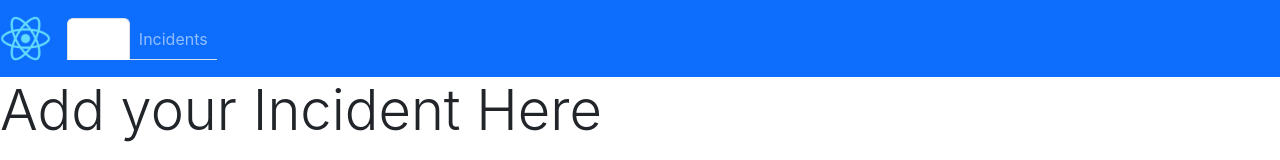
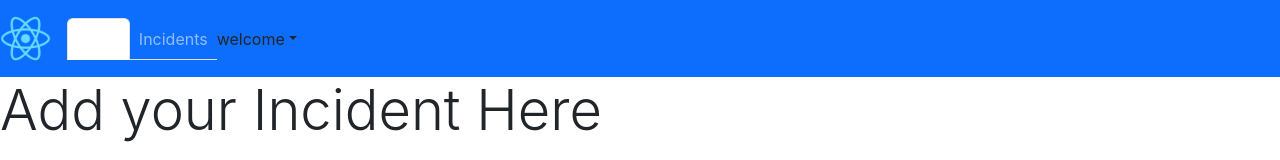
Before and after one commit to OHailwood98/incident_tracker, a React (Create React App) app: page / in a window 1280 px wide. Shown: the top 160 px of the page. Built offline with nearby package versions, Linux system fonts and the light colour scheme.

Commit message:
fix navbar

```diff
--- a/src/components/nav/TopNavBar.js
+++ b/src/components/nav/TopNavBar.js
@@ -32,11 +32,15 @@ function TopNavBar() {
         </Nav>
         {isAuthed && (
           <NavDropdown title={username} id="basic-nav-dropdown">
-            <NavDropdown.Item>
-              <Button as={Link} to="/" onClick={() => logout()}>
-                Logout
-              </Button>
+            <NavDropdown.Item href="/" onClick={() => logout()}>
+              Logout
             </NavDropdown.Item>
+          </NavDropdown>
+        )}
+        {!isAuthed && (
+          <NavDropdown title="welcome" id="basic-nav-dropdown">
+            <NavDropdown.Item href="/login">Login</NavDropdown.Item>
+            <NavDropdown.Item href="/signup">Create Account</NavDropdown.Item>
           </NavDropdown>
         )}
       </Navbar>
```
